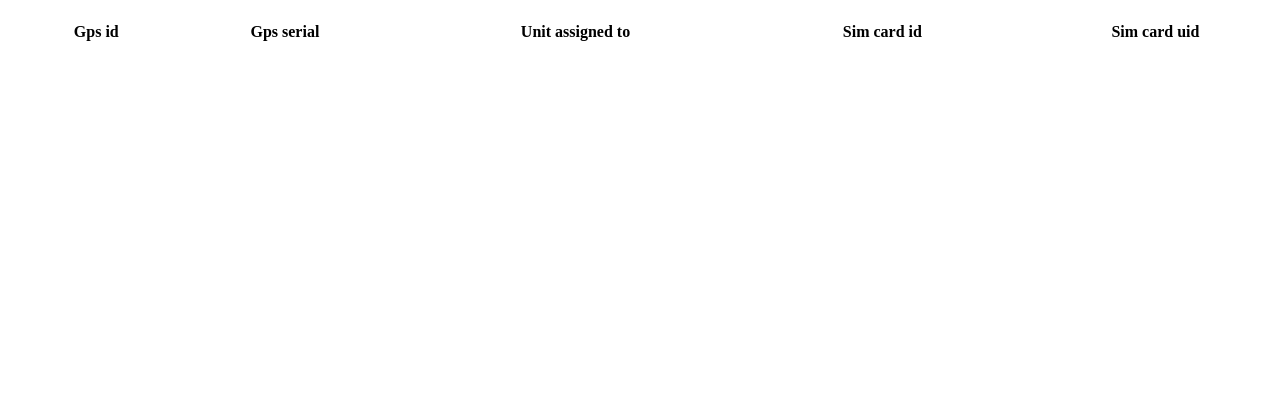
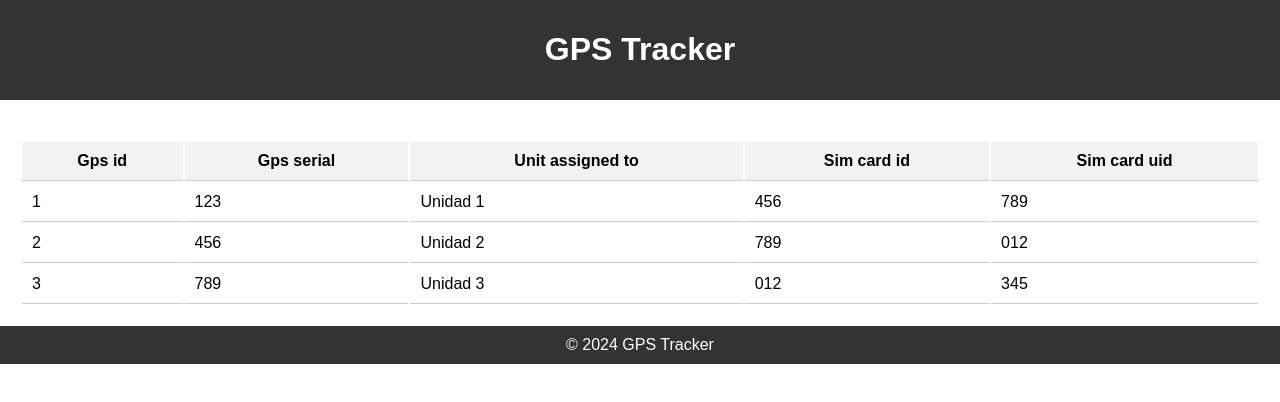
Before and after one commit to RicardoAJimenezR/gpstracker.github.io, a plain HTML site: page index.html in a window 1280 px wide. Drawn offline with Linux system fonts and the light colour scheme.

Commit message:
Agregando la funcion DummyCall para generar la data de la tabala

```diff
--- a/app.js
+++ b/app.js
@@ -1,28 +1,60 @@
+let dummyData;
+
 // Función para simular una llamada ficticia
 function dummyCall() {
   // Simulamos una respuesta exitosa después de un breve retraso
   return new Promise((resolve, reject) => {
     setTimeout(() => {
       // Datos ficticios
-      const dummyData = {
-        gpsId: 1,
-        gpsSerial: 'Dummy Data',
-        unitAssignedTo: 'This is a dummy response from the server.',
-	    simCardId: '123456',
-	    simCardUid: '457849'
-      };
+      dummyData = [
+        { gpsId: 1, gpsSerial: '123', unitAssignedTo: 'Unidad 1', simCardId: '456', simCardUid: '789' },
+        { gpsId: 2, gpsSerial: '456', unitAssignedTo: 'Unidad 2', simCardId: '789', simCardUid: '012' },
+        { gpsId: 3, gpsSerial: '789', unitAssignedTo: 'Unidad 3', simCardId: '012', simCardUid: '345' }
+      ];
       // Resolvemos la promesa con los datos ficticios
       resolve(dummyData);
     }, 1000); // Simulamos un retraso de 1 segundo
   });
 }
 
-// Llamamos a la función dummyCall y manejamos la respuesta
-dummyCall()
-  .then(data => {
-    console.log('Respuesta ficticia recibida:', data);
-    // Aquí puedes manipular los datos recibidos
-  })
-  .catch(error => {
-    console.error('Hubo un error al procesar la llamada ficticia:', error);
+// Función para crear una celda
+function crearCelda(valor) {
+  const celda = document.createElement('td');
+  celda.textContent = valor;
+  return celda;
+}
+
+// Función para crear una fila
+function crearFila(item) {
+  const fila = document.createElement('tr');
+  Object.values(item).forEach(val => {
+    const celda = crearCelda(val);
+    fila.appendChild(celda);
   });
+  return fila;
+}
+
+// Función para llenar la tabla
+async function llenarTabla() {
+  try {
+    // Haciendo la llamada ficticia
+    const data = await dummyCall();
+
+    // Obtener el cuerpo de la tabla donde se agregarán los datos
+    const tabla = document.querySelector('#tablaDatos table tbody');
+
+    // Vaciar el cuerpo de la tabla antes de agregar nuevos datos
+    tabla.innerHTML = '';
+
+    // Generar las filas de la tabla con los datos ficticios
+    data.forEach(item => {
+      const fila = crearFila(item);
+      tabla.appendChild(fila);
+    });
+  } catch (error) {
+    console.error('Hubo un problema con la llamada ficticia:', error);
+  }
+}
+
+// Llamar a la función para llenar la tabla al cargar la página
+document.addEventListener('DOMContentLoaded', llenarTabla);
--- a/index.html
+++ b/index.html
@@ -5,18 +5,30 @@
     <meta charset="UTF-8">
     <meta name="viewport" content= "width=device-width, initial-scale=1.0">
     <link rel="stylesheet" href="style.css"/>
+    <script src="app.js"></script>
     <title>GPS Tracker</title>
   </head>
 
   <body>
-    <div class="tabla">
+    <header><h1>GPS Tracker</h1></header>
+    <main>
+      <section id="tablaDatos">
         <table>
+          <thead>
+            <tr>
               <th>Gps id</th>
               <th>Gps serial</th>
               <th>Unit assigned to</th>
               <th>Sim card id</th>
               <th>Sim card uid</th>
+            </tr>
+          </thead>
+          <tbody>
+            <!--Aqui agregaremos las columnas dinamicamente-->
+          </tbody>
         </table>
-    </div>
+      </section>
+    </main>
+    <footer>&copy; 2024 GPS Tracker</footer>
   </body>
 </html>
--- a/style.css
+++ b/style.css
@@ -1,9 +1,43 @@
 body{
-  margin: 20px;
-  width: 100vw;
+  font-family: Arial, Helvetica, sans-serif;
+  margin: 0;
+  padding: 0;
+  flex-direction: column;
+  min-height: 100vh;
+}
 
+header{
+  background-color: #333;
+  color: #fff;
+  padding: 10px 0;
+  text-align: center;
+}
+
+main{
+  padding: 20px;
+  flex: 1;
+}
+
+#tablaDatos{
+  margin-top: 20px;
 }
 
 table{
   width: 100%;
 }
+
+th, td{
+  padding: 10px;
+  border-bottom: 1px solid #ccc;
+}
+
+th{
+  background-color: #f2f2f2;
+}
+
+footer{
+  background-color: #333;
+  color: #fff;
+  padding: 10px 0;
+  text-align: center;
+}
```
Lines whose indentation alone changed are shown as unchanged.
